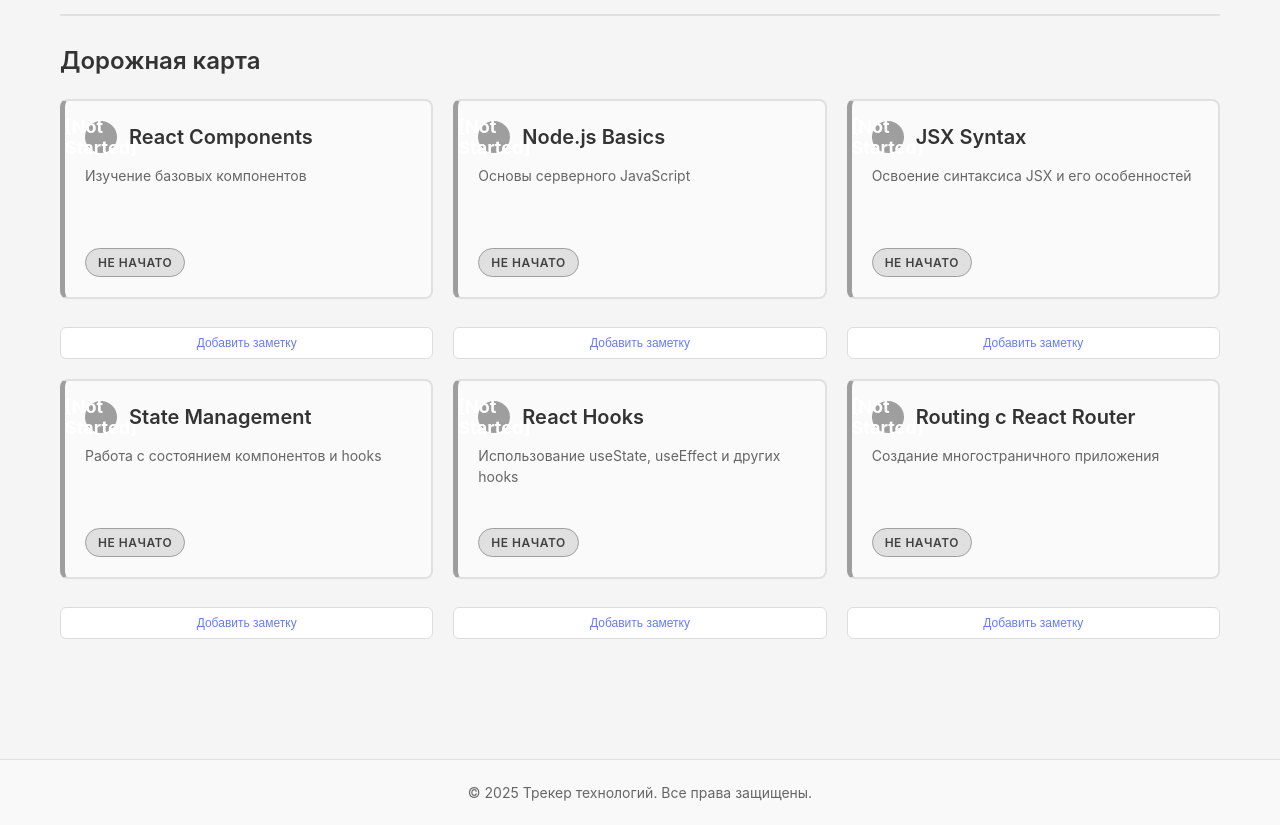
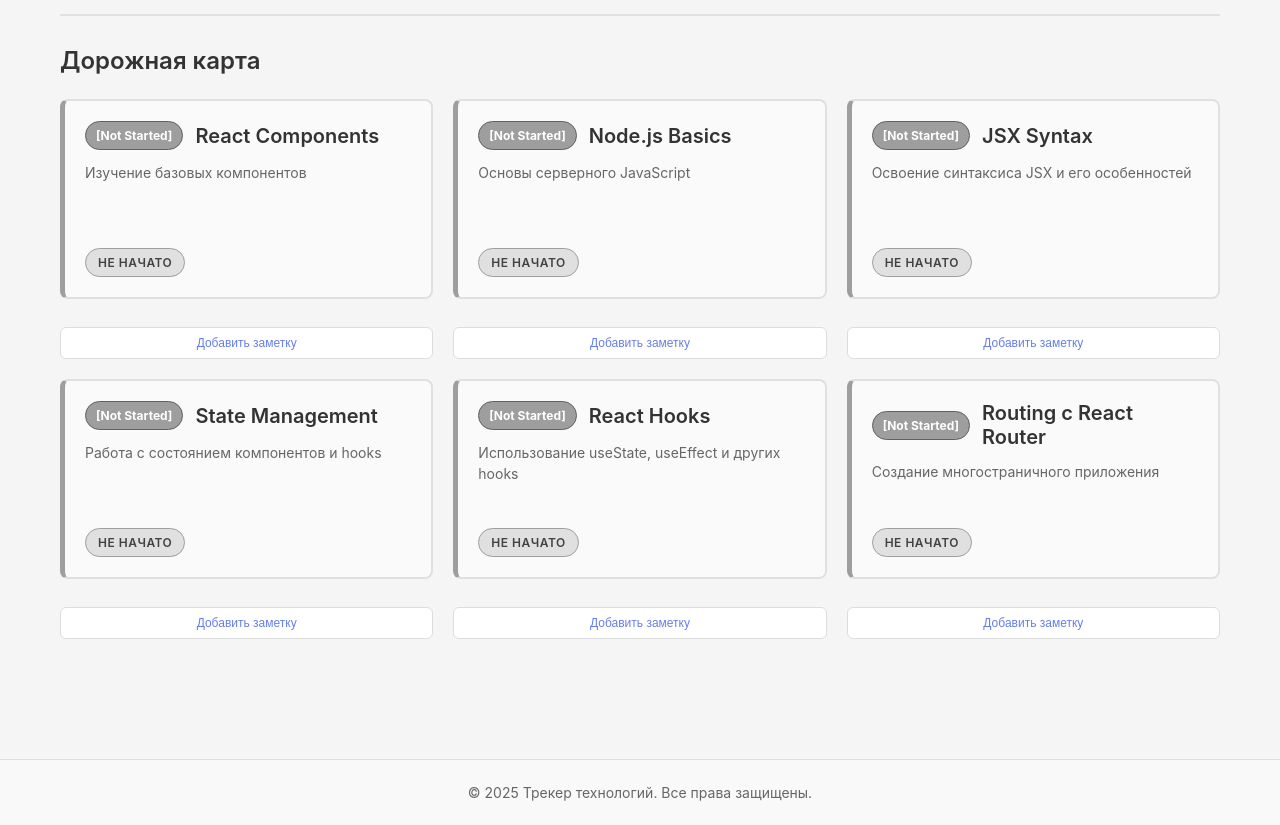
Before and after one commit to daniildddd/frontend-backend-React, a React (Vite) app: page / in a window 1280 px wide. Shown: the part 880-1705 px from the top of the page. Built offline with nearby package versions, Linux system fonts and the light colour scheme.

Commit message:
fix: improve status icon display formatting for completed tasks

```diff
--- a/src/App.jsx
+++ b/src/App.jsx
@@ -8,13 +8,8 @@ import TechnologyNotes from './components/TechnologyNotes'
 import './App.css'
 
 function App() {
-	const {
-		technologies,
-		setTechnologies,
-		updateStatus,
-		updateNotes,
-		progress,
-	} = useTechnologies()
+	const { technologies, setTechnologies, updateStatus, updateNotes, progress } =
+		useTechnologies()
 
 	const [filter, setFilter] = React.useState('all')
 	const [searchQuery, setSearchQuery] = React.useState('')
--- a/src/components/Modal.jsx
+++ b/src/components/Modal.jsx
@@ -5,7 +5,7 @@ function Modal({ isOpen, onClose, title, children }) {
 		return null
 	}
 
-	const handleBackgroundClick = (event) => {
+	const handleBackgroundClick = event => {
 		if (event.target === event.currentTarget) {
 			onClose()
 		}
--- a/src/components/ProgressBar.css
+++ b/src/components/ProgressBar.css
@@ -30,7 +30,7 @@
 
 .progress-bar-inner {
 	height: 100%;
-	background-color: #4CAF50;
+	background-color: #4caf50;
 	border-radius: 10px;
 	transition: width 0.3s ease;
 }
--- a/src/components/ProgressBar.jsx
+++ b/src/components/ProgressBar.jsx
@@ -16,9 +16,7 @@ function ProgressBar({
 				<div className='progress-bar-header'>
 					{label && <span className='progress-label'>{label}</span>}
 					{showPercentage && (
-						<span className='progress-percentage'>
-							{normalizedProgress}%
-						</span>
+						<span className='progress-percentage'>{normalizedProgress}%</span>
 					)}
 				</div>
 			)}
--- a/src/components/TechnologyCard.css
+++ b/src/components/TechnologyCard.css
@@ -63,28 +63,33 @@
 	display: flex;
 	align-items: center;
 	justify-content: center;
-	width: 32px;
-	height: 32px;
-	border-radius: 50%;
+	min-width: 40px;
+	height: auto;
+	padding: 6px 10px;
+	border-radius: 20px;
 	font-weight: bold;
-	font-size: 18px;
+	font-size: 12px;
 	flex-shrink: 0;
+	white-space: nowrap;
 }
 
 .technology-card__icon--completed {
 	background: #4caf50;
 	color: white;
+	border: 1px solid #2e7d32;
 }
 
 .technology-card__icon--in-progress {
 	background: #2196f3;
 	color: white;
-	animation: rotate 2s linear infinite;
+	border: 1px solid #1565c0;
+	animation: pulse 1.5s ease-in-out infinite;
 }
 
 .technology-card__icon--not-started {
 	background: #9e9e9e;
 	color: white;
+	border: 1px solid #616161;
 }
 
 /* Описание */
@@ -131,12 +136,17 @@
 }
 
 /* Анимация для в процессе */
-@keyframes rotate {
-	from {
-		transform: rotate(0deg);
+@keyframes pulse {
+	0% {
+		opacity: 1;
+		box-shadow: 0 0 0 0 rgba(33, 150, 243, 0.7);
 	}
-	to {
-		transform: rotate(360deg);
+	50% {
+		opacity: 0.9;
+	}
+	100% {
+		opacity: 1;
+		box-shadow: 0 0 0 8px rgba(33, 150, 243, 0);
 	}
 }
 
--- a/src/hooks/useLocalStorage.js
+++ b/src/hooks/useLocalStorage.js
@@ -11,9 +11,10 @@ function useLocalStorage(key, initialValue) {
 		}
 	})
 
-	const setValue = (value) => {
+	const setValue = value => {
 		try {
-			const valueToStore = value instanceof Function ? value(storedValue) : value
+			const valueToStore =
+				value instanceof Function ? value(storedValue) : value
 			setStoredValue(valueToStore)
 			window.localStorage.setItem(key, JSON.stringify(valueToStore))
 		} catch (error) {
```
